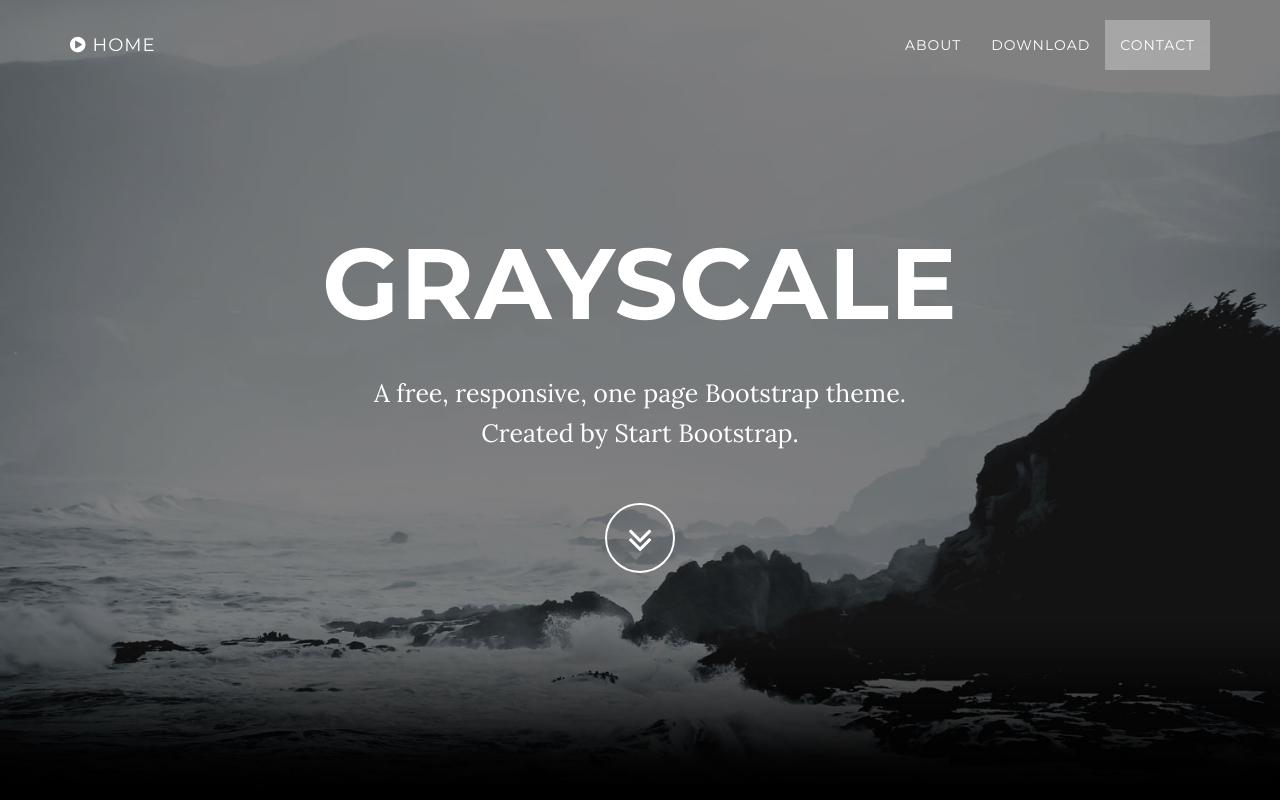
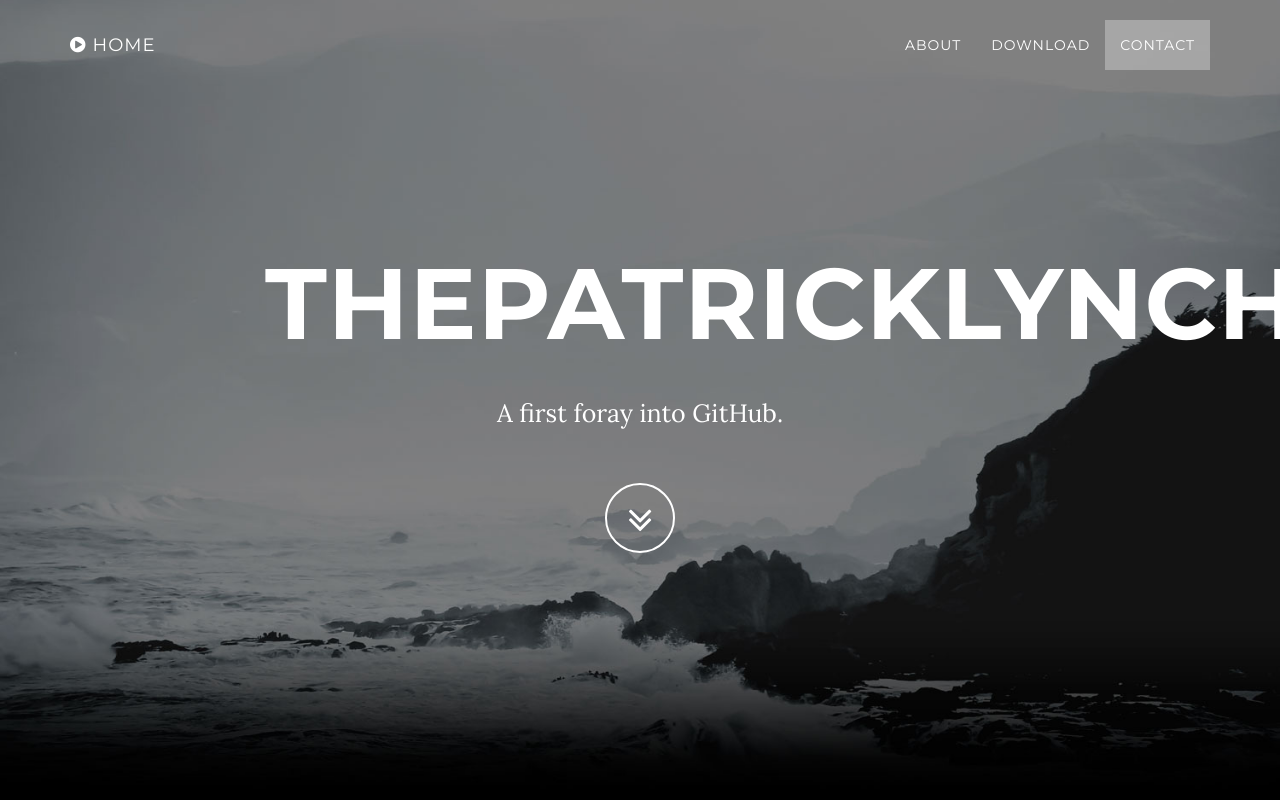
Before and after one commit to ThePatrickLynch/repo1, a plain HTML site: page index.html in a window 1280 px wide. Shown: the top 800 px of the page. Drawn offline with Linux system fonts and the light colour scheme; some packages are replaced by stand-ins of ours.

Commit message:
Update index.html

```diff
--- a/index.html
+++ b/index.html
@@ -74,8 +74,8 @@
             <div class="container">
                 <div class="row">
                     <div class="col-md-8 col-md-offset-2">
-                        <h1 class="brand-heading">Grayscale</h1>
-                        <p class="intro-text">A free, responsive, one page Bootstrap theme.<br>Created by Start Bootstrap.</p>
+                        <h1 class="brand-heading">ThePatrickLynch</h1>
+                        <p class="intro-text">A first foray into GitHub.<br></p>
                         <a href="#about" class="btn btn-circle page-scroll">
                             <i class="fa fa-angle-double-down animated"></i>
                         </a>
```
